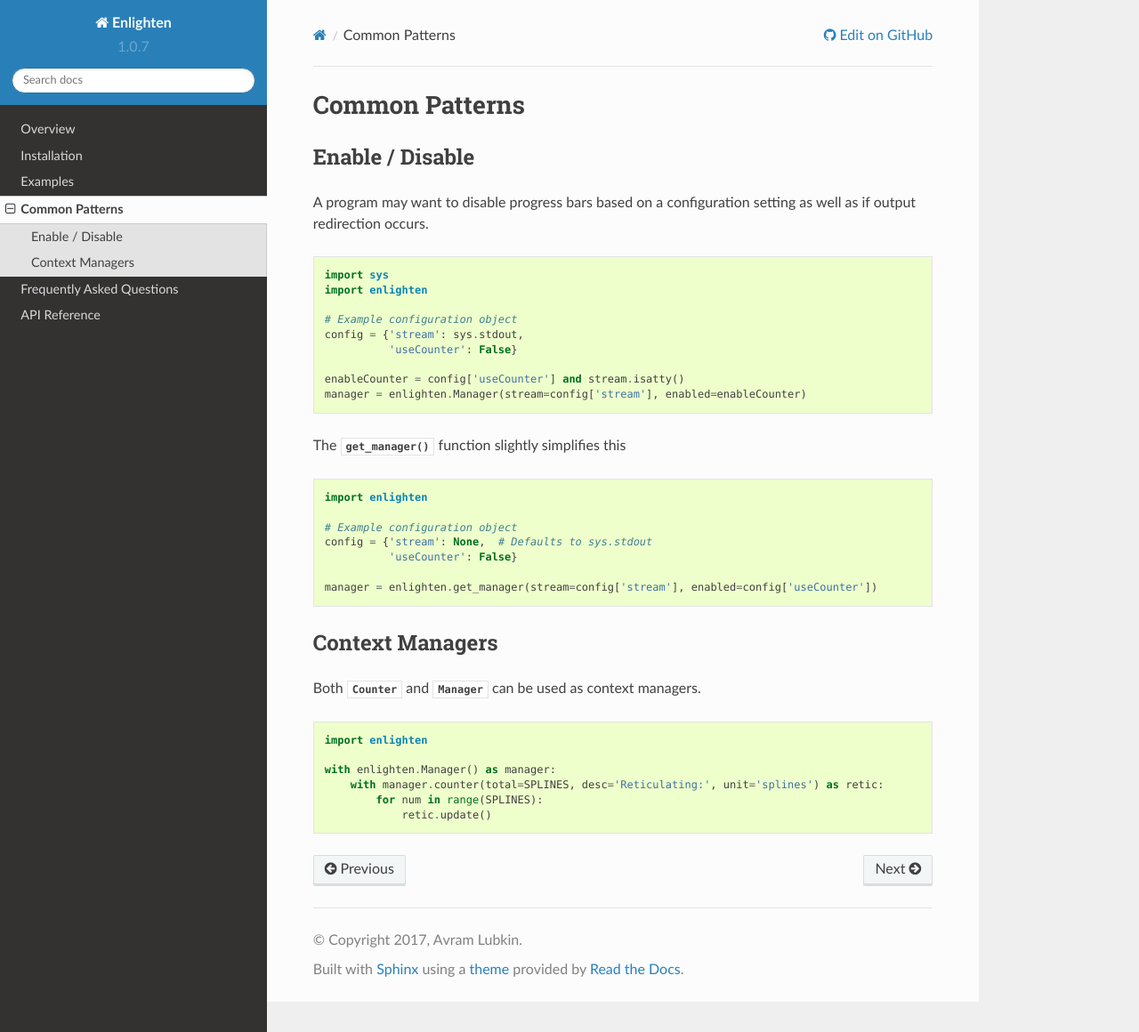
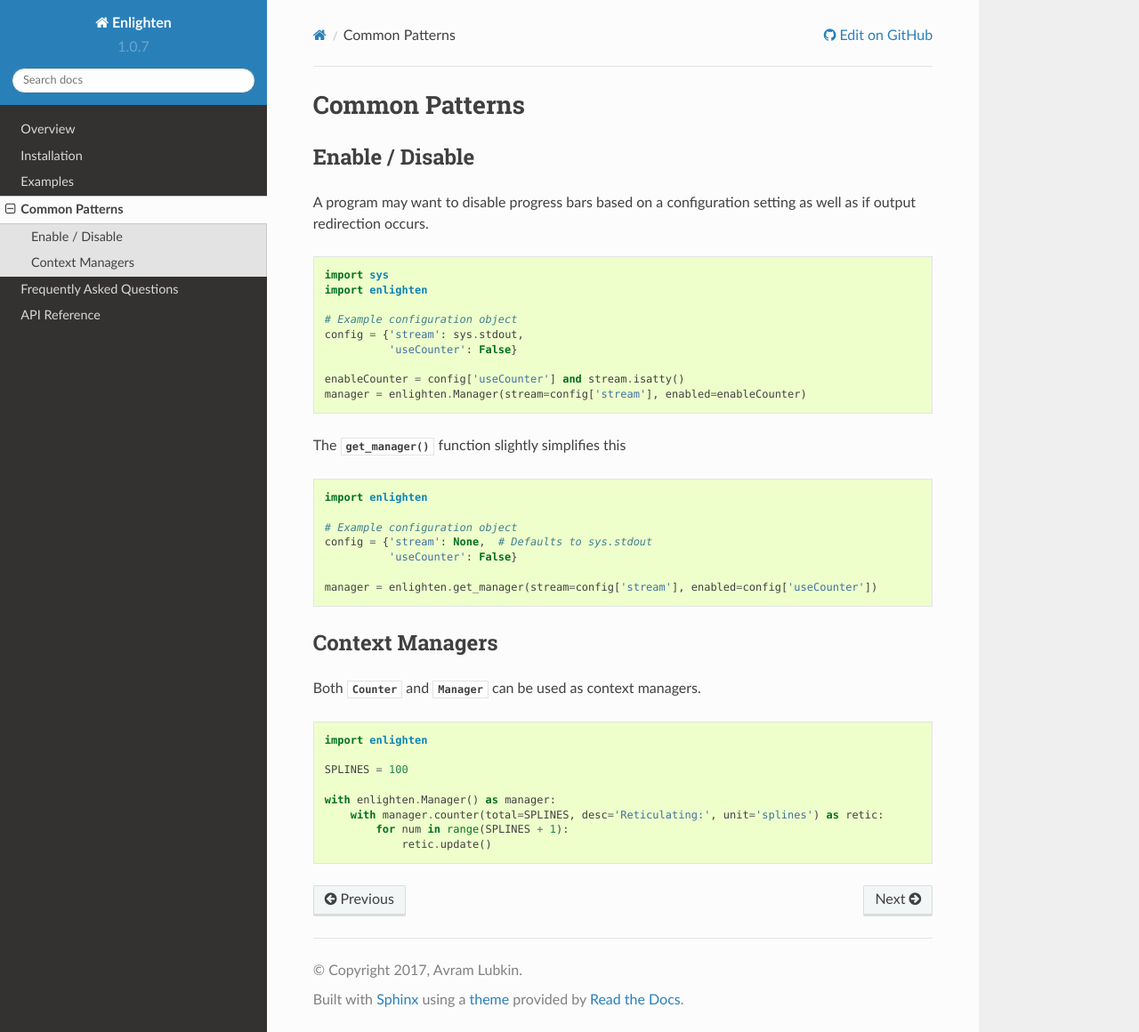
Before and after one commit to Rockhopper-Technologies/enlighten, a Sphinx documentation site: the page built from doc/patterns.rst, in a window 1280 px wide and 1160 px high. Shown: the whole window at 89% size. Built offline with Sphinx 7.4.7 and the Read the Docs theme 2.0.0, drawn with Linux system fonts in a browser that asks for light colours.

```diff
--- a/doc/patterns.rst
+++ b/doc/patterns.rst
@@ -51,7 +51,9 @@ can be used as context managers.
 
     import enlighten
 
+    SPLINES = 100
+
     with enlighten.Manager() as manager:
         with manager.counter(total=SPLINES, desc='Reticulating:', unit='splines') as retic:
-            for num in range(SPLINES):
+            for num in range(SPLINES + 1):
                 retic.update()
```
